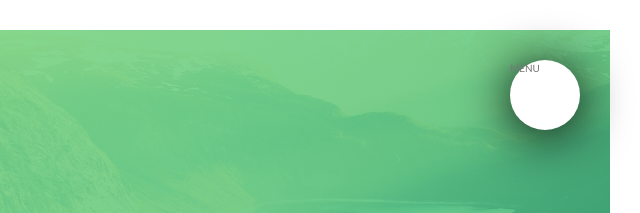
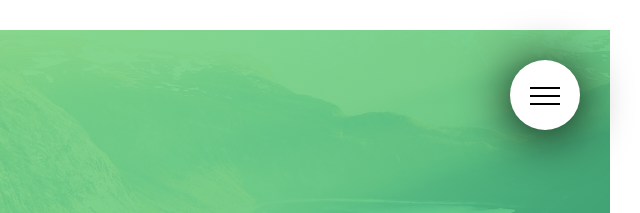
Before and after one commit to mohitanand08/Natours-Nature-s-Tour, a website: page index.html in a window 1280 px wide. Shown: the top 213 px of the page, 640-1280 px from the left. Drawn offline with Linux system fonts and the light colour scheme.

Commit message:
Building the navigation section part 2 -> Completed

```diff
--- a/index.html
+++ b/index.html
@@ -15,7 +15,9 @@
     <body>
         <div class="navigation">
             <input type="checkbox" class="navigation__checkbox" id="navi-toggle">
-            <label for="navi-toggle" class="navigation__button">MENU</label>
+            <label for="navi-toggle" class="navigation__button">
+                <span class="navigation__icon">&nbsp;</span>
+            </label>
 
             <div class="navigation__background">&nbsp;</div>
             <nav class="navigation__nav">
--- a/sass/layouts/_navigation.scss
+++ b/sass/layouts/_navigation.scss
@@ -12,6 +12,8 @@
 		border-radius: 50%;
 		z-index: 2000;
 		box-shadow: 0 .5rem 5rem rgba($color-black, 1);
+		text-align: center;
+		cursor: pointer;
 	}
 	&__background {
 		height: 6rem;
@@ -72,6 +74,7 @@
 			transform: translateX(1rem);
 		}
 	}
+	// functionality
 	&__checkbox:checked ~ &__background {
 		transform: scale(80);
 	}
@@ -79,4 +82,49 @@
 		opacity: 1;
 		width: 100%;
 	}
+
+	// Icon
+	&__icon {
+		position: relative;
+		margin-top: 3.5rem;
+		&,
+		&::before,
+		&::after {
+			width: 3rem;
+			height: 2px;
+			background-color: $color-black;
+			display: inline-block;
+		}
+		&::before,
+		&::after {
+			content: "";
+			position: absolute;
+			left: 0;
+			transition: all .2s;
+		}
+		&::before {
+			top: -0.8rem;
+		}
+		&::after {
+			top: 0.8rem;
+		}
+	}
+	&__button:hover &__icon::before {
+		top: -1rem;
+	}
+	&__button:hover &__icon::after {
+		top: 1rem;
+	}
+	&__checkbox:checked + &__button &__icon {
+		background-color: transparent;
+	}
+
+	&__checkbox:checked + &__button &__icon::before {
+		transform: rotate(135deg);
+		top: 0;
+	}
+	&__checkbox:checked + &__button &__icon::after {
+		transform: rotate(-135deg);
+		top: 0;
+	}
 }
```
Also changed, not shown: css/style.css.
